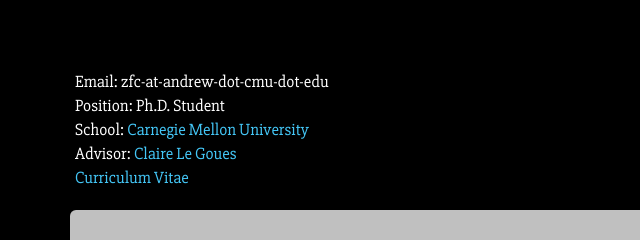
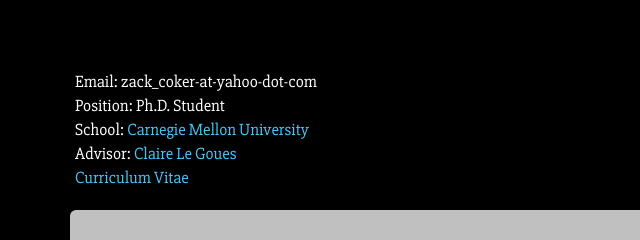
Before and after one commit to ZackC/ZackC.github.io, a plain HTML site: page index.html in a window 1280 px wide. Shown: the part 230-470 px from the top of the page, 0-640 px from the left. Drawn offline with Linux system fonts and the light colour scheme; a web font is replaced by a local one.

Commit message:
updated the website

```diff
--- a/index.html
+++ b/index.html
@@ -45,7 +45,7 @@
       <div class="col-sm-6">
         <div clas="description">
           <p class="info info-large" id="info">
-            Email: zfc-at-andrew-dot-cmu-dot-edu<br>
+            Email: zack_coker-at-yahoo-dot-com<br>
             Position: Ph.D. Student<br>
             School: <a href="http://www.cmu.edu/">Carnegie Mellon University</a><br>
             Advisor: <a href="http://clairelegoues.com/">Claire Le Goues</a><br>
```
